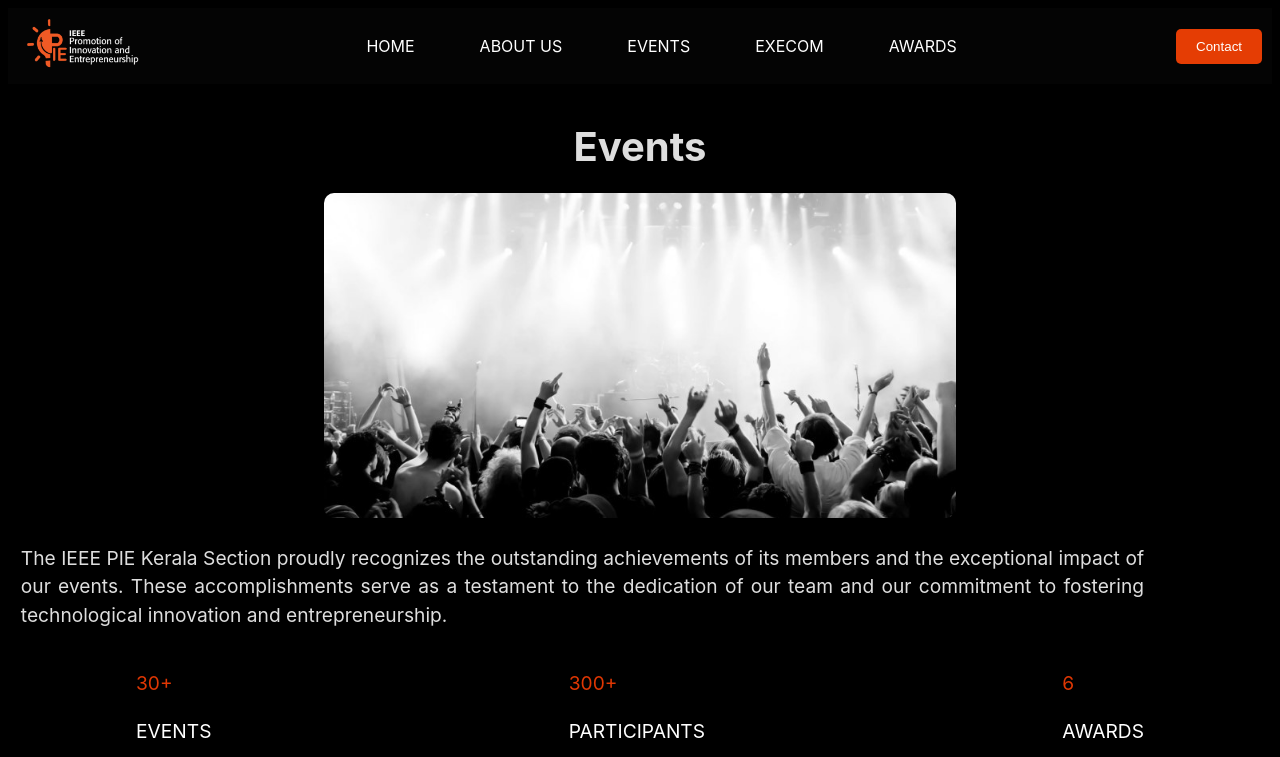
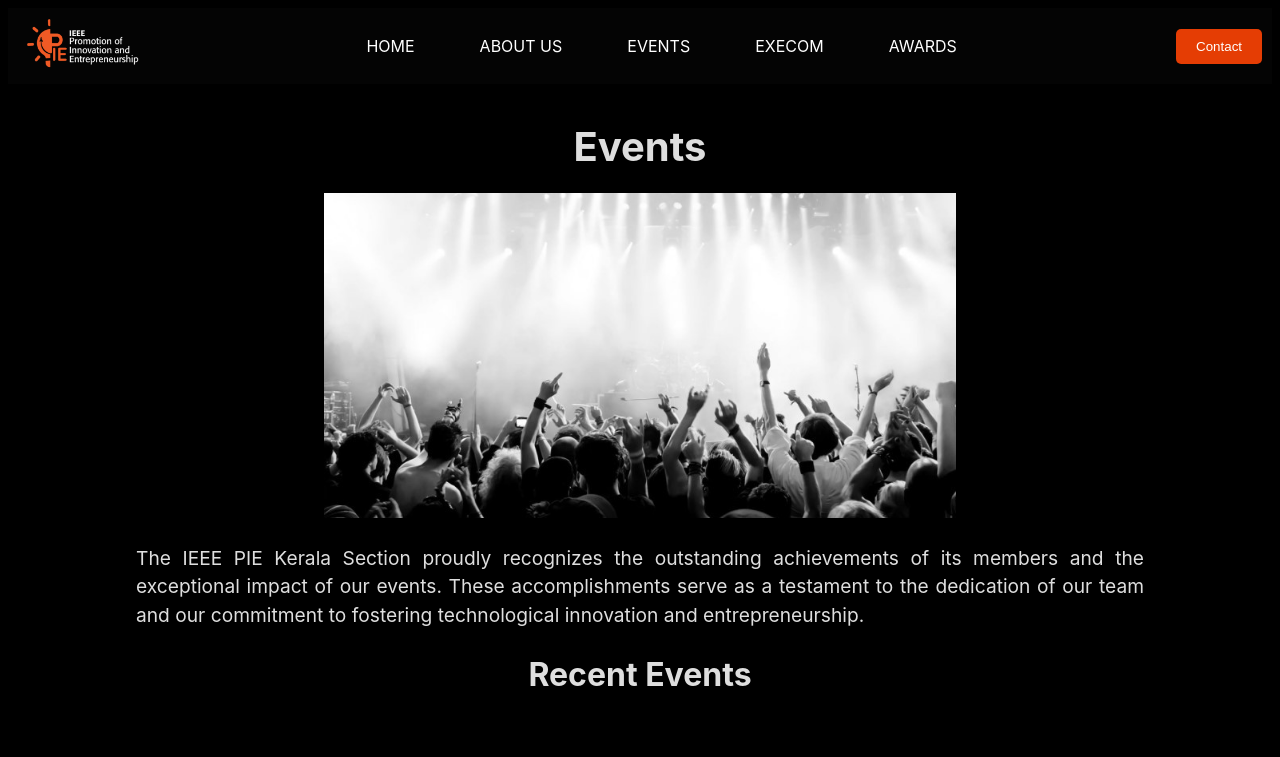
Before and after one commit to Codesandmore/PIE_2024, a React (Vite) app: page /events in a window 1280 px wide. Shown: the top 757 px of the page. Built offline with nearby package versions, Linux system fonts and the light colour scheme; grey boxes are pictures that could not be loaded.

Commit message:
Event page error fix

```diff
--- /dev/null
+++ b/pages/Events/Events.module.css
@@ -0,0 +1,11 @@
+.events{
+    width: 50% ;
+    border-radius: "10px";
+}
+
+
+@media screen and (max-width: 768px){
+    .events{
+        width: 90% ;
+    }
+  }
--- a/pages/Events/desc.jsx
+++ b/pages/Events/desc.jsx
@@ -1,3 +1,5 @@
+import styles from "./Events.module.css";
+
 const Desc = () => {
   return (
     <div>
@@ -8,14 +10,15 @@
       >
         Events
       </h2>
-      <div className="image-container">
+      <div>
         <img
           src="/images/aboutpic.jpg"
           alt="Who We Are"
-          style={{ width: "50%", borderRadius: "10px" }}
+          className={styles.events}
         />
       </div>
-      <div className="description-container">
+      {/* rempved it from <p> className="description-container" */}
+      <div>
         <p>
           The IEEE PIE Kerala Section proudly recognizes the outstanding
           achievements of its members and the exceptional impact of our events.
@@ -24,7 +27,7 @@
           entrepreneurship.
         </p>
       </div>
-      <div className="member-container">
+      {/* <div className="member-container">
         <div data-aos="zoom-in-up">
           <div className="noofm">
             <p className="orange-text">30+</p>
@@ -43,7 +46,7 @@
             <p className="white-text">AWARDS</p>
           </div>
         </div>
-      </div>
+      </div> */}
     </div>
   );
 };
```
